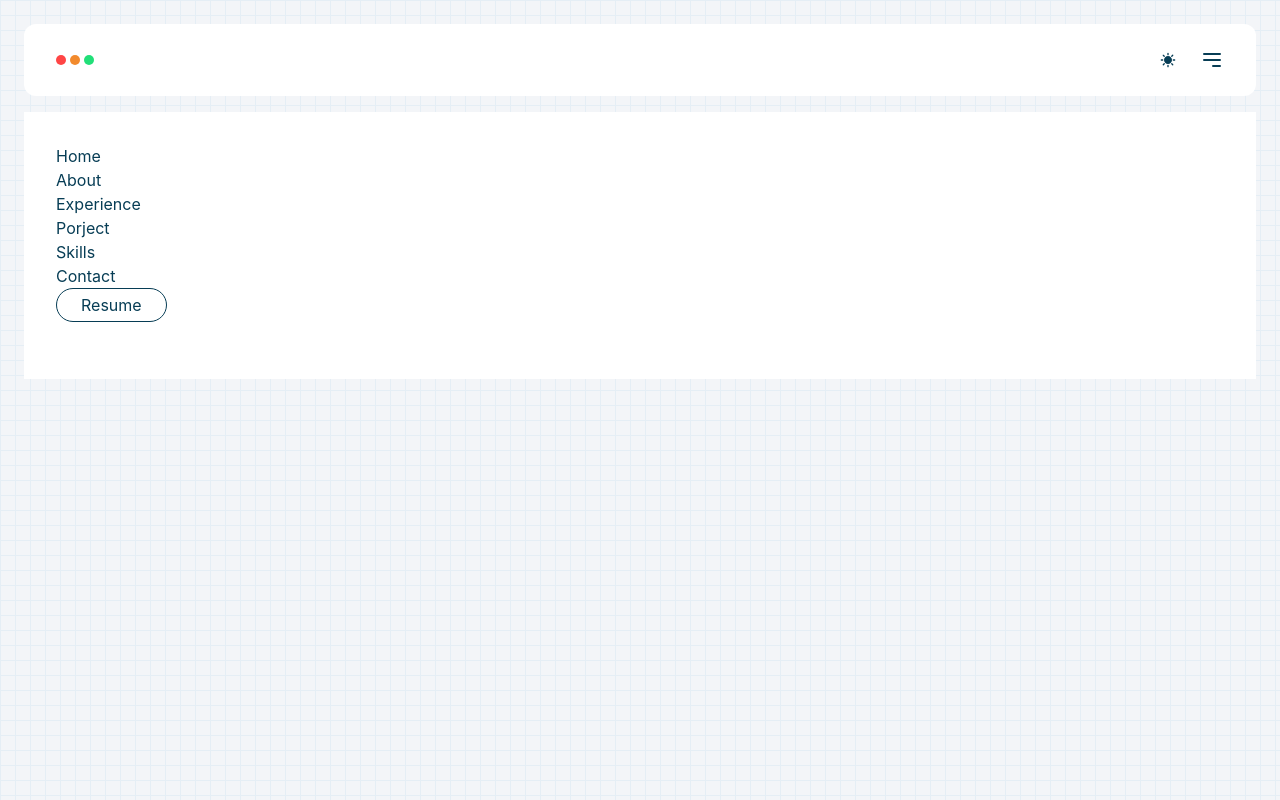
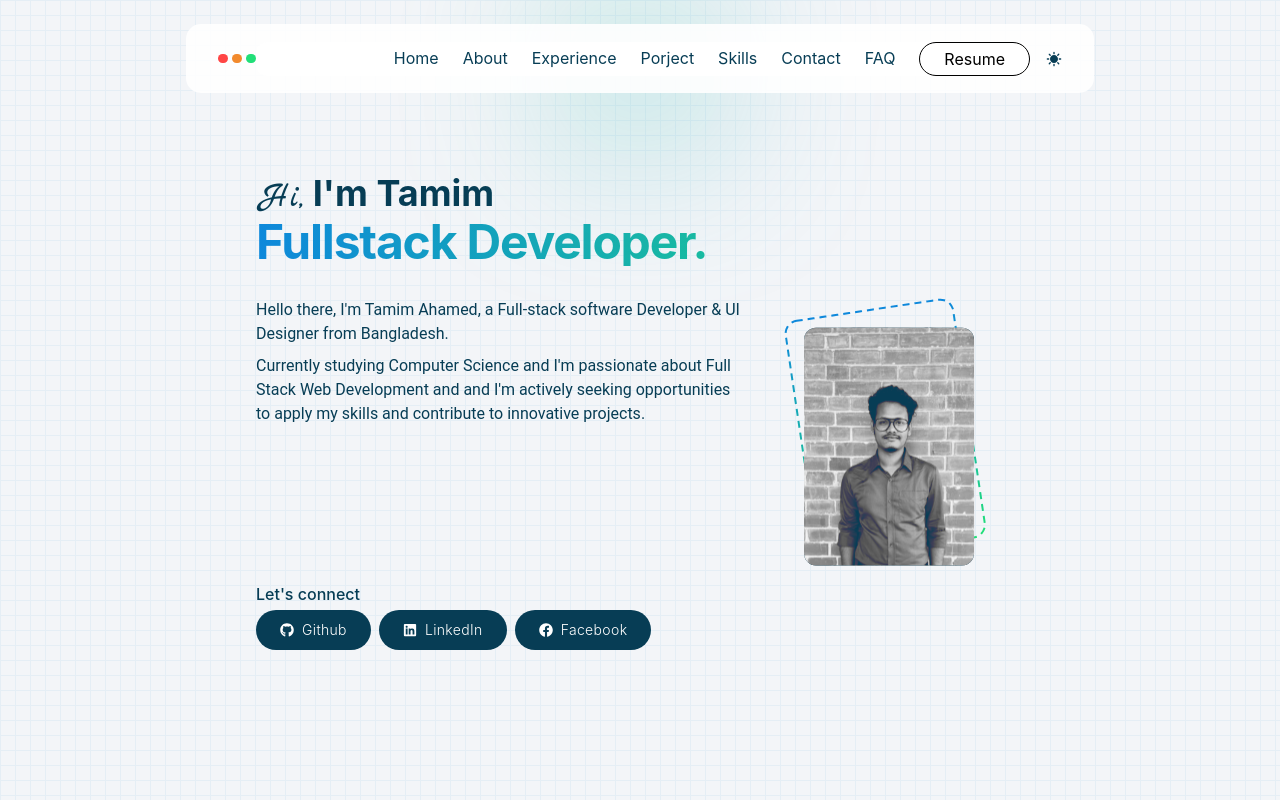
Before and after one commit to MdTamimAhamed/portfolio-project, a React (Vite) app: page / in a window 1280 px wide. Built offline with nearby package versions, Linux system fonts and the light colour scheme.

Commit message:
feat:about section added

```diff
--- a/index.html
+++ b/index.html
@@ -5,16 +5,12 @@
     <meta name="viewport" content="width=device-width, initial-scale=1.0" />
     <title>Tamim Ahamed</title>
     <link rel="icon" type="image/x-icon" href="./src/assets/favicon.ico">
+    <link rel="preconnect" href="https://fonts.googleapis.com">
+    <link rel="preconnect" href="https://fonts.gstatic.com" crossorigin>
+    <link href="https://fonts.googleapis.com/css2?family=Marck+Script&display=swap" rel="stylesheet">
   </head>
   <body>
-    <div class="h-screen relative">
-      <div
-        class="absolute inset-0 -z-10 h-full w-full bg-background
-        bg-[linear-gradient(to_right,#E5EEF5_1px,transparent_1px),linear-gradient(to_bottom,#E5EEF5_1px,transparent_1px)]
-        bg-[size:15px_15px]">
-        <div id="root"></div>
-      </div>
-    </div>
+    <div id="root"></div>
     <script type="module" src="/src/main.jsx"></script>
   </body>
 </html>
--- a/package.json
+++ b/package.json
@@ -21,6 +21,8 @@
     "@vitejs/plugin-react": "^4.2.1",
     "autoprefixer": "^10.4.17",
     "postcss": "^8.4.33",
+    "prettier": "^3.2.5",
+    "prettier-plugin-tailwindcss": "^0.5.11",
     "tailwindcss": "^3.4.1",
     "vite": "^5.0.8"
   }
--- a/src/App.jsx
+++ b/src/App.jsx
@@ -1,14 +1,16 @@
 import './App.css'
+import MainBackground from './util/MainBackground'
 import Navbar from './components/Navbar'
+import About from './sections/About'
 
 function App() {
 
   return (
-    <>
-      <div className='m-6'>
-        <Navbar/>
-      </div>
-    </>
+    <div className='m-6'>
+      <MainBackground/>
+      <Navbar/>
+      <About/>
+    </div>
   )
 }
 
--- a/src/components/Navbar.jsx
+++ b/src/components/Navbar.jsx
@@ -2,8 +2,11 @@ import { Link } from "react-router-dom"
 import { MdSunny } from "react-icons/md"
 import { HiOutlineMenuAlt3 } from "react-icons/hi";
 import TrafficDot from "../util/TrafficDot"
+import { useState } from "react";
 
 function Navbar() {
+
+    const [toggleNav, setToggleNav] = useState(false);
 
     const nav_items = [
         {id:1, item:'Home', path:'#home'},
@@ -12,32 +15,38 @@ function Navbar() {
         {id:4, item:'Porject', path:'#project'},
         {id:5, item:'Skills', path:'#skills'},
         {id:6, item:'Contact', path:'#contact'},
+        {id:7, item:'FAQ', path:'#faq'}
     ]
+
+    function toggleNavbar(e){
+        setToggleNav(!toggleNav);
+    }
 
   return (
     <>
-        <div className="relavtive">
-            {/* blur div */}
-            <div className=" bg-gradient-to-r from-secondary to-primary"></div>
+        <div className="relative">
+            {/* bg-blur div */}
+            <div className="w-24 h-24 absolute left-1/2 translate-x-[-50%] blur-[90px] bg-gradient-to-tl from-secondary to-primary rounded-full"></div>
 
-
-            <div className="w-full px-8 py-6 flex justify-between items-center rounded-xl bg-white">
+            <div className="w-full container md:max-w-[908px] mx-auto px-8 h-[69px] relative flex justify-between items-center rounded-[15px] bg-white/90">
                 <TrafficDot/>
-                <ul className="h-2/6 p-8 inset-6 absolute bg-white top-28 text-deepNaviBlue">
+                <ul className={`${toggleNav?'block':'hidden'} w-full md:max-w-[908px] p-8 md:p-0 absolute md:flex md:justify-end md:static bg-white md:bg-none left-0 top-20 rounded-xl
+                             text-deepNaviBlue`}>
                     {
                         nav_items.map((data) =>(
-                            <li key={data.id}>
-                                <Link to={`${data.path}`}>{data.item}</Link>
+                            <li key={data.id}
+                                className="my-3 md:my-0 py-1 ">
+                                <Link className="pl-3 md:pl-6 hover:font-semibold transition-all" to={`${data.path}`}>{data.item}</Link>
                             </li>
                         ))
                     }
-                    <button className="px-6 py-1 rounded-full border border-deepNaviBlue">Resume</button>
+                    <button className="ml-2 md:ml-6 px-6 py-1 rounded-full border text-black border-black hover:text-white
+                    hover:bg-black transition-all ease-in ">Resume</button>
                 </ul>
                 <div className="flex items-center gap-2">
-                    <MdSunny className="mr-4 text-deepNaviBlue"/>
-                    <button className="px-6 py-1 hidden rounded-full border border-deepNaviBlue"
-                    >Resume</button>
-                    <HiOutlineMenuAlt3 className="text-2xl text-deepNaviBlue"/>
+                    <MdSunny className="mr-4 md:mr-0 md:ml-4 text-deepNaviBlue cursor-pointer"/>
+                    <HiOutlineMenuAlt3 onClick={toggleNavbar}
+                    className=" text-2xl hover:cursor-pointer text-deepNaviBlue md:hidden"/>
                 </div>
             </div>
 
--- /dev/null
+++ b/src/sections/About.jsx
@@ -0,0 +1,51 @@
+import SocialButton from "../util/SocialButton"
+import { FaGithub, FaLinkedin, FaFacebook } from "react-icons/fa";
+
+
+function About() {
+  return (
+    <div className="container max-w-[768px] mt-20 font-inter">
+        <div>
+            <p className="text-4xl font-bold text-deepNaviBlue"><span className="text-4xl font-marck ml-1">Hi,</span> I'm Tamim</p>
+            <h1 className="text-[48px] text-transparent font-bold bg-gradient-to-r from-secondary to-primary
+             bg-clip-text leading-none tracking-tight">Fullstack Developer.</h1>
+        </div>
+
+        <main className="mt-8 font-roboto text-deepNaviBlue md:flex">
+            <div>
+                <p>Hello there, I'm Tamim Ahamed, a Full-stack software Developer & UI Designer
+                   from Bangladesh.</p>
+                <p className="mt-2">Currently studying Computer Science and  I'm passionate
+                   about Full Stack Web Development and and I'm actively seeking
+                   opportunities to apply my skills and contribute to innovative projects.</p>
+            </div>
+            <div className="w-full flex justify-center items-center">
+                <img src="/src/images/profile.svg" alt="Profile_Picture" />
+            </div>
+        </main>
+
+        <div className="mt-4">
+            <p className="font-medium text-deepNaviBlue">Let's connect</p>
+            <div className="mt-1 flex items-center gap-2">
+                <SocialButton
+                    icon={<FaGithub/>}
+                    iconName="Github"
+                    link="https://github.com/MdTamimAhamed"
+                />
+                <SocialButton
+                    icon={<FaLinkedin/>}
+                    iconName="LinkedIn"
+                    link="https://www.linkedin.com/in/tamim-ahamed-000432174/"
+                />
+                <SocialButton
+                    icon={<FaFacebook/>}
+                    iconName="Facebook"
+                    link="https://www.facebook.com/tamim.ssgt/"
+                />
+            </div>
+        </div>
+    </div>
+  )
+}
+
+export default About
--- /dev/null
+++ b/src/util/MainBackground.jsx
@@ -0,0 +1,15 @@
+import React from 'react'
+
+function MainBackground() {
+  return (
+    <>
+      <div
+        className="absolute inset-0 -z-10 h-screen w-full bg-background
+        bg-[linear-gradient(to_right,#E5EEF5_1px,transparent_1px),linear-gradient(to_bottom,#E5EEF5_1px,transparent_1px)]
+        bg-[size:15px_15px]">
+      </div>
+    </>
+  )
+}
+
+export default MainBackground
--- /dev/null
+++ b/src/util/SocialButton.jsx
@@ -0,0 +1,15 @@
+
+export default function SocialButton({icon,iconName, link}){
+  return (
+    <div className=' h-10 px-6 flex justify-center items-center rounded-full text-white
+    bg-deepNaviBlue cursor-pointer'>
+
+        <a href={link} className="flex justify-center items-center text-sm tracking-wide font-light hover:text-primary transition-all ease-in"
+           target="_blank">
+            <p>{icon}</p>
+            <p className='ml-2'>{iconName}</p>
+        </a>
+
+    </div>
+  )
+}
--- a/tailwind.config.js
+++ b/tailwind.config.js
@@ -5,6 +5,18 @@ export default {
     "./src/**/*.{js,ts,jsx,tsx}",
   ],
   theme: {
+    container: {
+      center: true,
+    },
+    fontFamily:{
+      "marck":"'Marck Script','cursive'",
+      "roboto":"'Roboto','sans-serif'",
+      "inter":"'Inter','sans-serif'",
+    },
+    screens:{
+      'md':'850px',
+    },
+    extend: {
       colors:{
         'primary': '#21DF78',
         'secondary':'#0E88DB',
@@ -18,9 +30,8 @@ export default {
         'background':'#F3F5F8',
         'white':'#FFFFFF',
         'black':'#000000'
-
       },
-    extend: {},
+    },
   },
   plugins: [],
 }
```
Also changed, not shown: src/images/profile.svg (added), 1 other file (tests, documents, lock files or other folders). Lines whose indentation alone changed are shown as unchanged.
